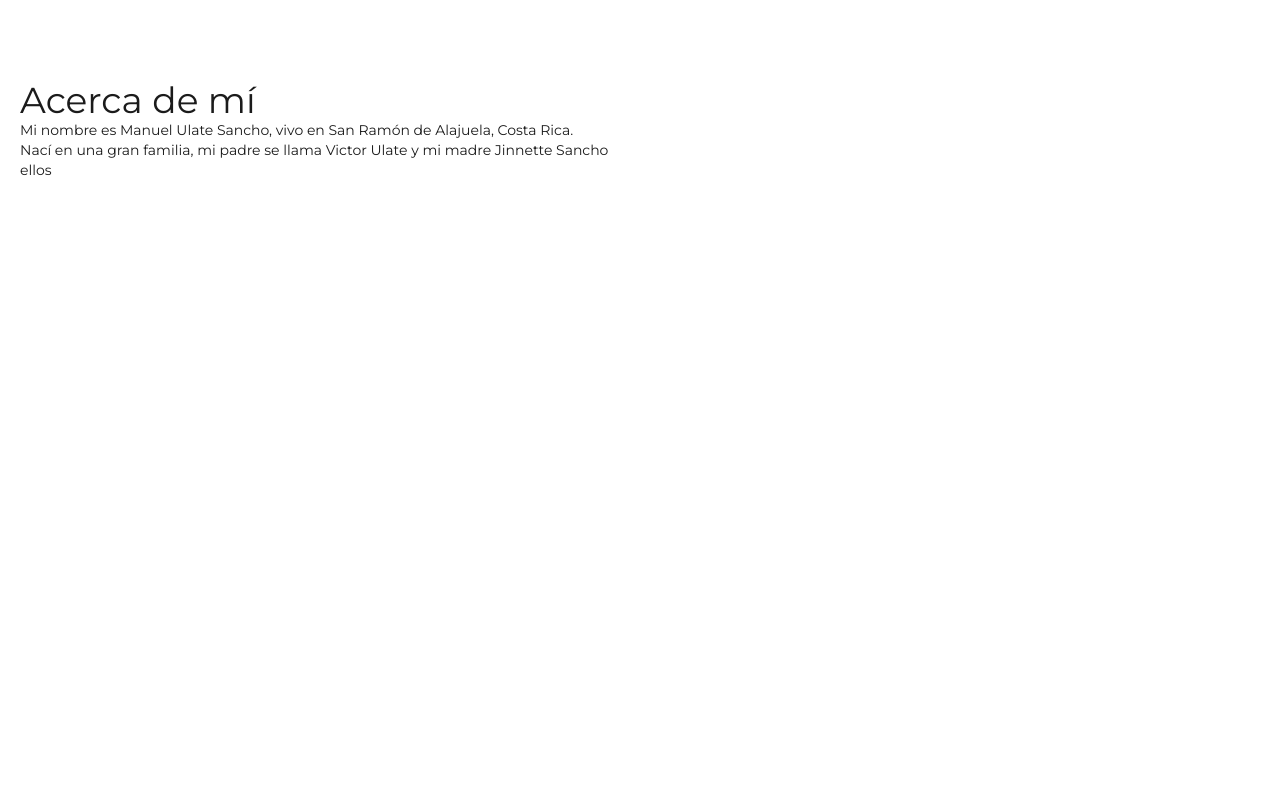
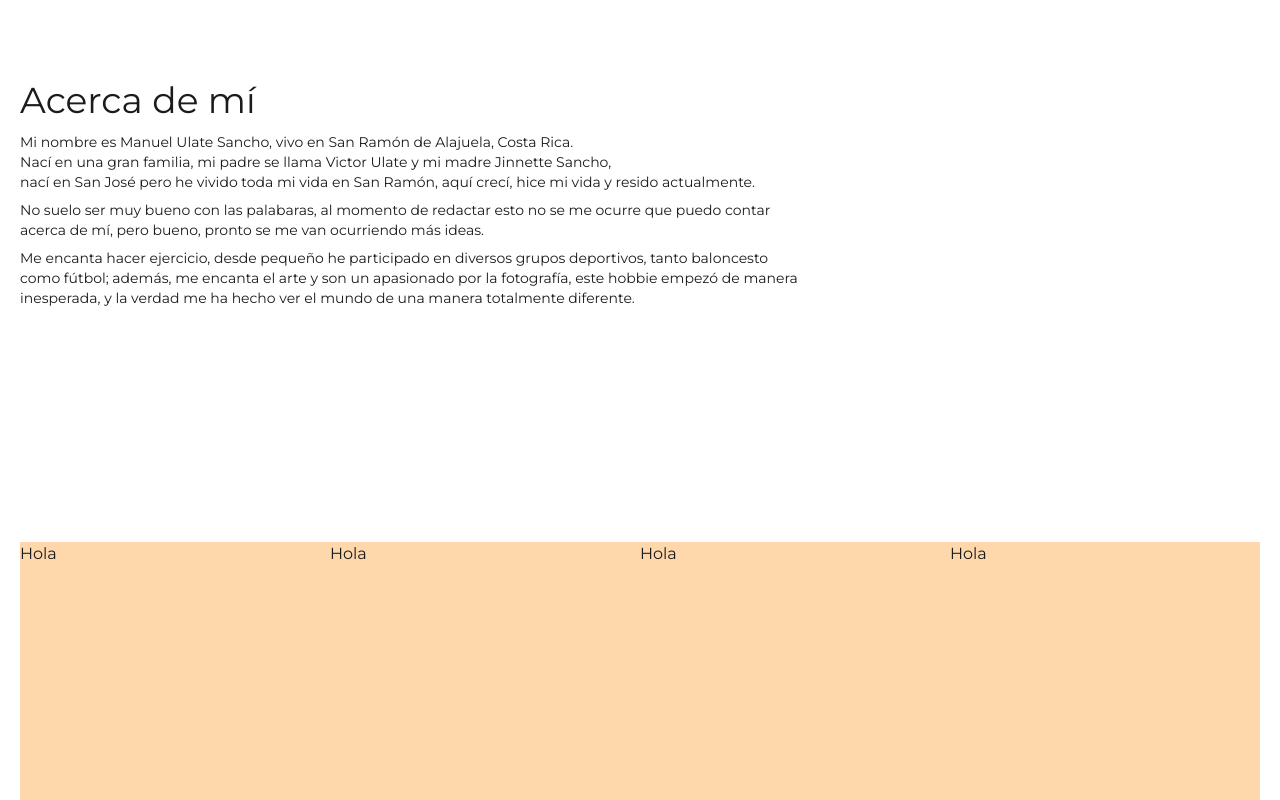
Before and after one commit to ManuUSS/Three-fiber, a React (Vite) app: page / in a window 1280 px wide. Shown: the part 760-1560 px from the top of the page. Built offline with nearby package versions, Linux system fonts and the light colour scheme.

Commit message:
about me

```diff
--- a/src/components/AboutSection.jsx
+++ b/src/components/AboutSection.jsx
@@ -4,16 +4,27 @@ export const AboutSection = () => {
   return (
     <SectionFull>
         <div className="grid grid-cols-4 h-full p-5 py-10">
-            <div className='flex justify-between col-span-4'>
-                <div>
-                  <h2 className="text-4xl">Acerca de mí</h2>
-                  <p className='text-sm'>
-                    Mi nombre es Manuel Ulate Sancho, vivo en San Ramón de Alajuela, Costa Rica. <br />
-                    Nací en una gran familia, mi padre se llama Victor Ulate y mi madre Jinnette Sancho <br />
-                    ellos
-                  </p>
-                </div>
-            </div>
+          <div className='inline-flex flex-col col-span-4'>
+              <h2 className="text-4xl">Acerca de mí</h2>
+              <p className='text-sm mt-3'>
+                Mi nombre es Manuel Ulate Sancho, vivo en San Ramón de Alajuela, Costa Rica. <br />
+                Nací en una gran familia, mi padre se llama Victor Ulate y mi madre Jinnette Sancho, <br />
+                nací en San José pero he vivido toda mi vida en San Ramón, aquí crecí, hice mi vida y resido actualmente. <br />
+              </p>
+              <p className='text-sm  mt-2'>
+                No suelo ser muy bueno con las palabaras, al momento de redactar esto no se me ocurre que puedo contar<br />
+                acerca de mí, pero bueno, pronto se me van ocurriendo más ideas.
+              </p>
+              <p className='text-sm  mt-2'>
+                Me encanta hacer ejercicio, desde pequeño he participado en diversos grupos deportivos, tanto baloncesto <br />
+                como fútbol; además, me encanta el arte y son un apasionado por la fotografía, este hobbie empezó de manera <br />
+                inesperada, y la verdad me ha hecho ver el mundo de una manera totalmente diferente.
+              </p>
+          </div>
+          <div className="col-start-1 col-end-2 bg-orange-200">Hola</div>
+          <div className="col-start-2 col-end-3 bg-orange-200">Hola</div>
+          <div className="col-start-3 col-end-4 bg-orange-200">Hola</div>
+          <div className="col-start-4 col-end-5 bg-orange-200">Hola</div>
         </div>
     </SectionFull>
   )
```
